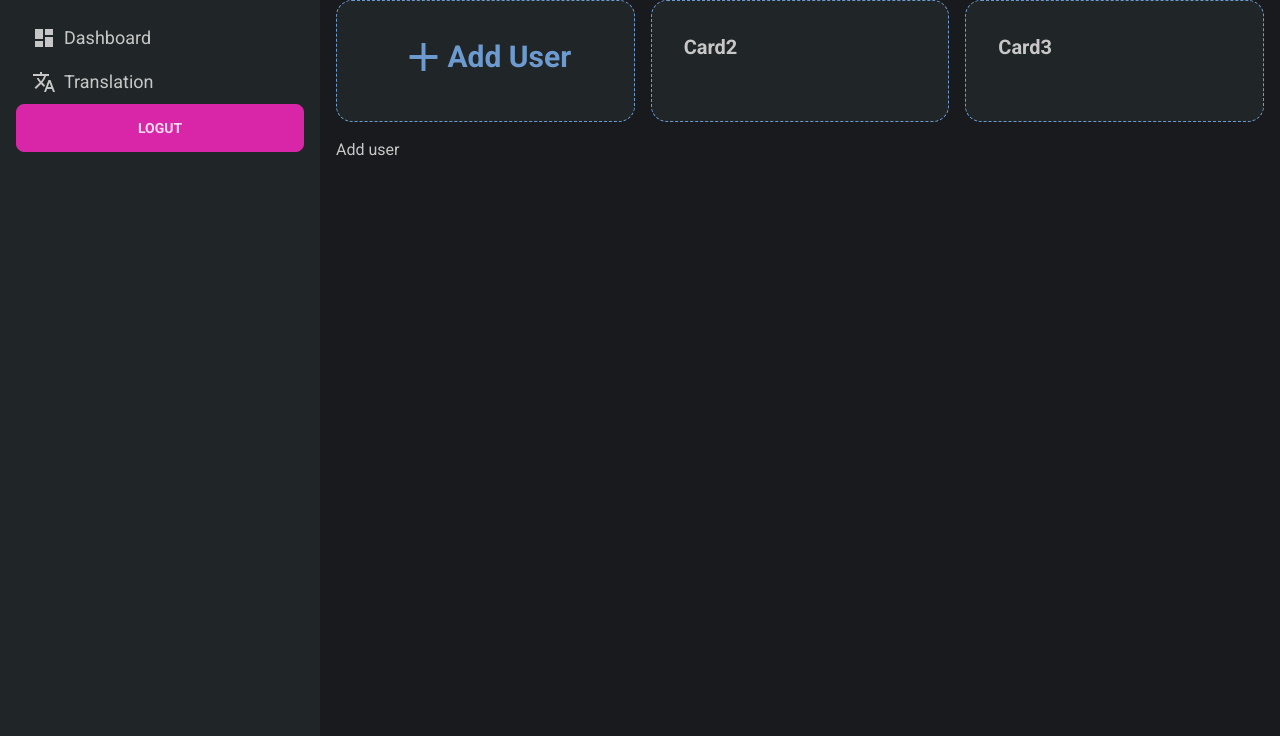
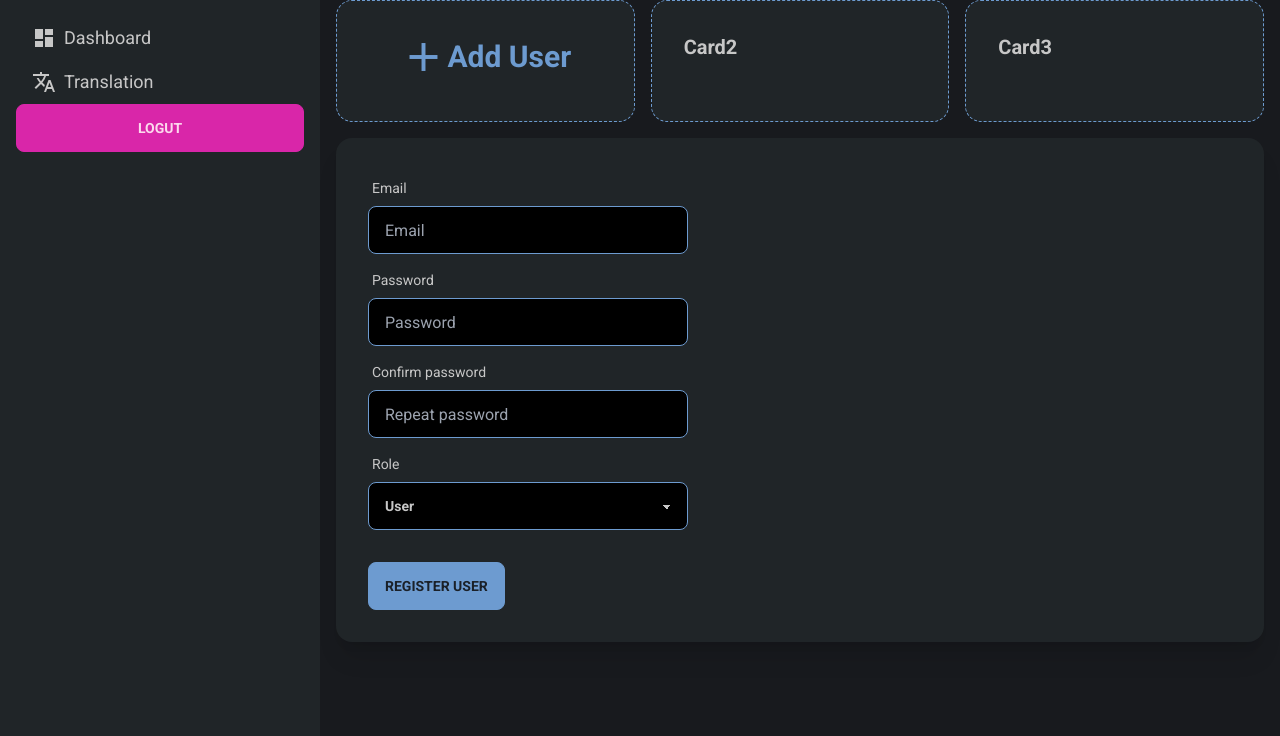
Before and after one commit to TorMagne/python-openai-translation, a Flask app: page /dashboard in a window 1280 px wide. Shown: the part 64-800 px from the top of the page. Run offline with Flask 3, Linux system fonts and the light colour scheme; the visitor is signed in with stand-in values (Sample User, id 1); data comes from the database, SQL or seed files in the repository.

Commit message:
fixed alot of stuff

```diff
--- a/app.py
+++ b/app.py
@@ -96,8 +96,69 @@ def logout():
     return redirect(url_for('login'))
 
 
-@app.route("/register", methods=['GET', 'POST'])
-def register():
+# @app.route("/register", methods=['GET', 'POST'])
+# def register():
+#     form = RegistrationForm()
+#     email = None
+#     password = None
+#     errors = None
+
+#     users = Users.query.all()
+
+#     if form.validate_on_submit():
+#         email = form.email.data
+#         password = form.password.data
+#         selected_role = form.role.data
+
+#         try:
+#             existing_user = Users.query.filter_by(email=email).first()
+#             if existing_user:
+#                 print("Email already in use. Please choose another.", 'error')
+
+#             else:
+#                 hashed_password = generate_password_hash(password)
+#                 new_user = Users(
+#                     email=email, password_hash=hashed_password, role=selected_role)
+#                 db.session.add(new_user)
+#                 db.session.commit()
+#                 return redirect(url_for('register'))
+#                 flash("Registration successful. You can now log in.", 'success')
+#         except IntegrityError:
+#             # Handle database integrity errors (e.g., unique constraint violation)
+#             db.session.rollback()  # Rollback the transaction
+#             print("An error occurred during registration. Please try again.", 'error')
+#     else:
+#         errors = form.errors
+
+#     return render_template('auth/register.html', form=form, email=email, password=password, errors=errors, users=users)
+
+
+@app.route("/delete_user/<int:user_id>", methods=['POST'])
+# @login_required
+def delete_user(user_id):
+    try:
+        # get user from db
+        user = Users.query.get(user_id)
+
+        # check if user exists
+        if user:
+            # delete the user from db
+            db.session.delete(user)
+            db.session.commit()
+            print("user deleted")
+        else:
+            print("something went wrong")
+    except IntegrityError:
+        db.session.rollback()  # Rollback the transaction
+        print("something went wrong when deleting the user")
+
+    return redirect(url_for('dashboard'))
+
+
+# dashboard page
+@app.route("/dashboard", methods=['GET', 'POST'])
+@login_required
+def dashboard():
     form = RegistrationForm()
     email = None
     password = None
@@ -121,8 +182,8 @@ def register():
                     email=email, password_hash=hashed_password, role=selected_role)
                 db.session.add(new_user)
                 db.session.commit()
-                return redirect(url_for('register'))
-                print("Registration successful. You can now log in.", 'success')
+                flash("Registration successful. You can now log in.", 'success')
+                return redirect(url_for('dashboard'))
         except IntegrityError:
             # Handle database integrity errors (e.g., unique constraint violation)
             db.session.rollback()  # Rollback the transaction
@@ -130,37 +191,7 @@ def register():
     else:
         errors = form.errors
 
-    return render_template('auth/register.html', form=form, email=email, password=password, errors=errors, users=users)
-
-
-@app.route("/delete_user/<int:user_id>", methods=['POST'])
-# @login_required
-def delete_user(user_id):
-    try:
-        # get user from db
-        user = Users.query.get(user_id)
-
-        # check if user exists
-        if user:
-            # delete the user from db
-            db.session.delete(user)
-            db.session.commit()
-            print("user deleted")
-        else:
-            print("something went wrong")
-    except IntegrityError:
-        db.session.rollback()  # Rollback the transaction
-        print("something went wrong when deleting the user")
-
-    return redirect(url_for('register'))
-
-
-# dashboard page
-@app.route("/dashboard")
-@login_required
-def dashboard():
-    users = Users.query.all()
-    return render_template('dashboard.html', users=users)
+    return render_template('dashboard.html', form=form, email=email, password=password, errors=errors, users=users)
 
 
 # translation page
--- a/static/js/dashboardCardsToogle.js
+++ b/static/js/dashboardCardsToogle.js
@@ -2,6 +2,7 @@ const toggleSection = (sectionId) => {
   const sections = ['addUserSection', 'usersSection', 'card3Section'];
 
   sections.forEach((section) => {
+    console.log(section);
     const element = document.querySelector(`#${section}`);
     const isOpen = section === sectionId;
 
--- a/templates/dashboard.html
+++ b/templates/dashboard.html
@@ -44,7 +44,60 @@
 
   <!-- add user -->
   <section id="addUserSection">
-    <h1>Add user</h1>
+    <form method="POST" novalidate>
+      <div class="card w-full bg-[#202528] shadow-xl">
+        <div class="card-body">
+          {{ form.hidden_tag() }}
+          <div class="form-control w-full max-w-xs">
+            <label class="label">
+              <span class="label-text">Email</span>
+            </label>
+            {{ form.email(class="input input-bordered input-primary w-full max-w-xs", id="email") }}
+            {% if form.email.errors %}
+            <div class="text-error text-sm mt-1">
+              {% for error in form.email.errors %}
+              <p>{{ error }}</p>
+              {% endfor %}
+            </div>
+            {% endif %}
+          </div>
+          <div class="form-control w-full max-w-xs">
+            <label class="label">
+              <span class="label-text">Password</span>
+            </label>
+            {{ form.password(class="input input-bordered input-primary w-full max-w-xs",
+            id="password") }} {% if form.password.errors %}
+            <div class="text-error text-sm mt-1">
+              {% for error in form.password.errors %}
+              <p>{{ error }}</p>
+              {% endfor %}
+            </div>
+            {% endif %}
+          </div>
+          <div class="form-control w-full max-w-xs">
+            <label class="label">
+              <span class="label-text">Confirm password</span>
+            </label>
+            {{ form.confirm_password(class="input input-bordered input-primary w-full max-w-xs",
+            id="confirm_password") }} {% if form.confirm_password.errors %}
+            <div class="text-error text-sm mt-1">
+              {% for error in form.confirm_password.errors %}
+              <p>{{ error }}</p>
+              {% endfor %}
+            </div>
+            {% endif %}
+          </div>
+          <div class="form-control w-full max-w-xs">
+            <label class="label">
+              <span class="label-text">Role</span>
+            </label>
+            {{ form.role(class="select select-bordered select-primary w-full max-w-xs", id="role")
+            }}
+          </div>
+          <div class="mt-6">{{ form.submit(class="btn btn-primary") }}</div>
+        </div>
+      </div>
+    </form>
   </section>
 
   <!-- users -->
--- a/webforms.py
+++ b/webforms.py
@@ -34,4 +34,4 @@ class RegistrationForm(FlaskForm):
 
     role = SelectField('Role', choices=[('user', 'User'), ('admin', 'Admin')])
 
-    submit = SubmitField('Submit')
+    submit = SubmitField('Register user')
```
Also changed, not shown: static/css/tailwind-output.css.
